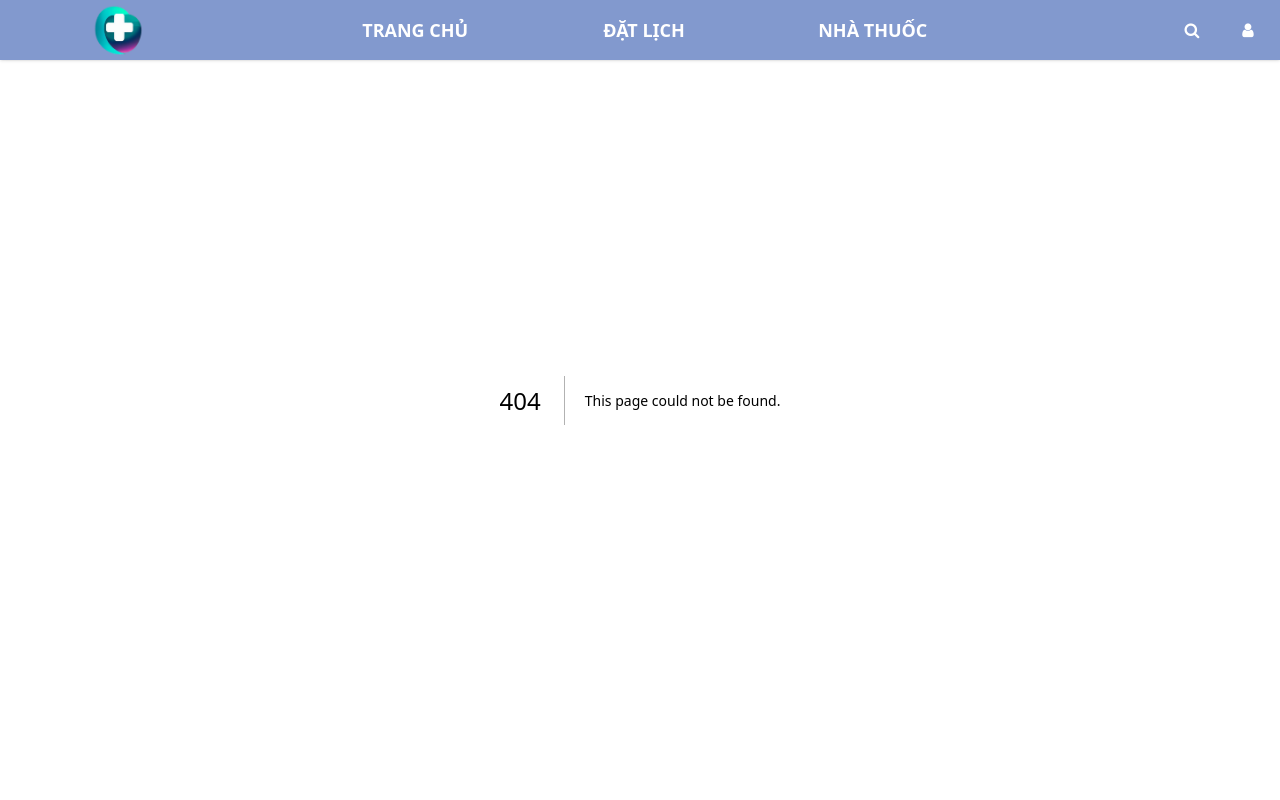
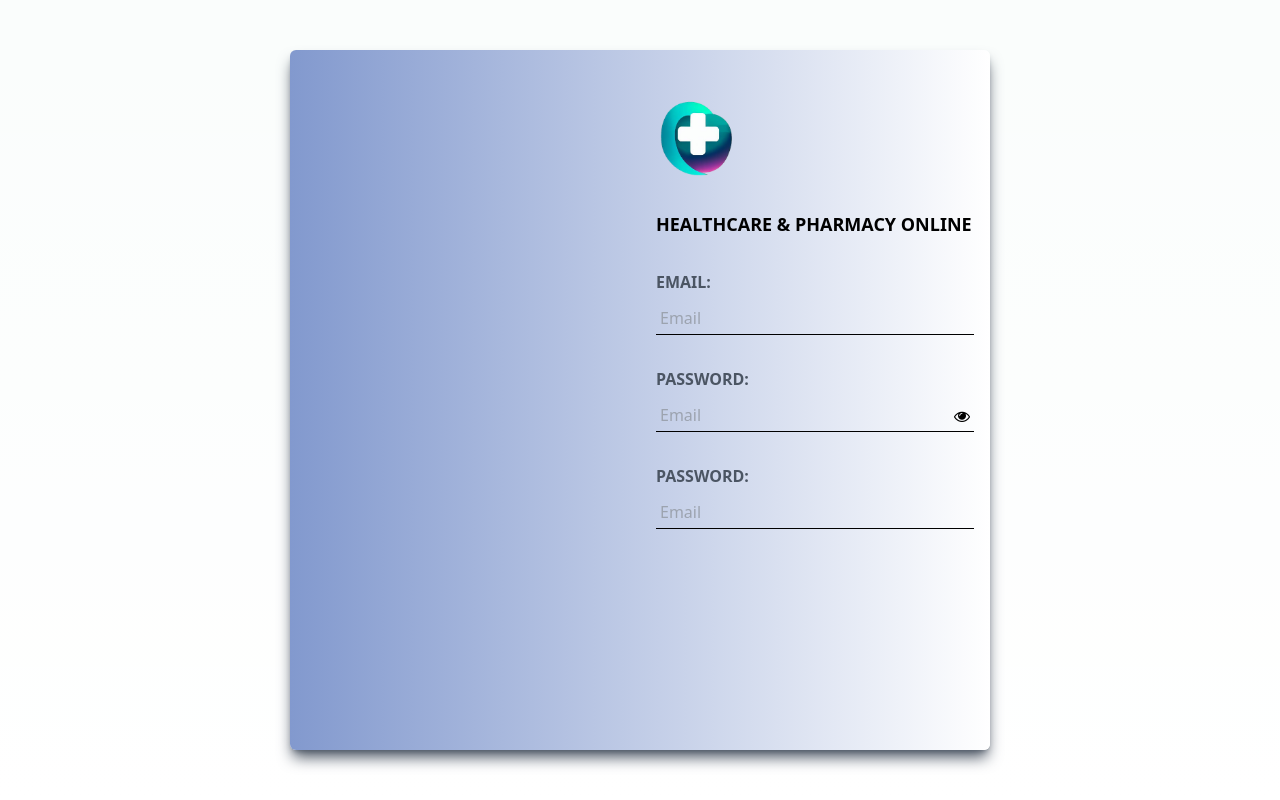
Before and after one commit to truongthienloc/hp_online_fe, a Next.js app: page /login in a window 1280 px wide. Before the commit this address had no page. Shown: the top 800 px of the page. Built offline with nearby package versions, Linux system fonts and the light colour scheme.

Commit message:
Create AuthLayout and LoginPage

```diff
--- /dev/null
+++ b/src/components/Layouts/AuthLayout.tsx
@@ -0,0 +1,22 @@
+import clsx from 'clsx';
+import { LayoutProbs } from '~/types';
+import style from '~/styles/authPage.module.scss';
+
+function AuthLayout({ children }: LayoutProbs) {
+    return (
+        <div className="min-h-screen flex items-center justify-center">
+            <div
+                className={clsx(
+                    'h-[700px] w-[700px] flex flex-row rounded-md shadow-lg shadow-gray-600',
+                    style['form-gradient'],
+                )}
+            >
+                <div className="h-full flex-1 rounded-[inherit] rounded-e-none"></div>
+
+                <div className="h-full flex-1">{children}</div>
+            </div>
+        </div>
+    );
+}
+
+export default AuthLayout;
--- a/src/components/Navbar.tsx
+++ b/src/components/Navbar.tsx
@@ -4,13 +4,6 @@ import Head from 'next/head';
 function Navbar() {
     return (
         <nav className="w-full h-[60px] flex flex-row gap-16 bg-primary fixed shadow z-10">
-            <Head key={'navbar'}>
-                <link
-                    rel="stylesheet"
-                    href="https://cdnjs.cloudflare.com/ajax/libs/font-awesome/4.7.0/css/font-awesome.min.css"
-                />
-            </Head>
-
             <div className="flex-1 flex justify-center p-1">
                 <Link href="/">
                     <img
--- a/src/pages/_document.tsx
+++ b/src/pages/_document.tsx
@@ -3,7 +3,12 @@ import { Html, Head, Main, NextScript } from 'next/document';
 export default function Document() {
     return (
         <Html lang="en">
-            <Head />
+            <Head key={'navbar'}>
+                <link
+                    rel="stylesheet"
+                    href="https://cdnjs.cloudflare.com/ajax/libs/font-awesome/4.7.0/css/font-awesome.min.css"
+                />
+            </Head>
             <body>
                 <Main />
                 <NextScript />
--- /dev/null
+++ b/src/pages/login/index.tsx
@@ -0,0 +1,69 @@
+import AuthLayout from '~/components/Layouts/AuthLayout';
+import { NextPageWithLayout } from '~/types';
+import React, { useId, useState } from 'react';
+
+const LoginPage: NextPageWithLayout = () => {
+    const emailId = useId();
+    const passwordId = useId();
+    const rePasswordId = useId();
+
+    return (
+        <form className="w-full h-full p-4 pt-12 flex flex-col gap-8">
+            <img className="h-20 w-20" src="images/Logo HPO.png" alt="Logo HPO" />
+            <h1 className="font-bold text-lg">HEALTHCARE & PHARMACY ONLINE</h1>
+            <div className="w-full flex flex-col gap-2">
+                <label className="text-gray-600 font-semibold" htmlFor={emailId}>
+                    EMAIL:
+                </label>
+
+                <input
+                    className="text-base bg-transparent border-b border-black outline-none p-1 focus:border-indigo-900 focus:border-b-2 "
+                    type="text"
+                    name="email"
+                    placeholder="Email"
+                    id={emailId}
+                    value={''}
+                />
+            </div>
+
+            <div className="w-full flex flex-col gap-2">
+                <label className="text-gray-600 font-semibold" htmlFor={''}>
+                    PASSWORD:
+                </label>
+
+                <div className="flex flex-row relative">
+                    <input
+                        className="flex-1 text-base bg-transparent border-b border-black outline-none p-1 focus:border-indigo-900 focus:border-b-2 "
+                        type="text"
+                        name="email"
+                        placeholder="Email"
+                        value={''}
+                    />
+                    <button className="h-full absolute right-1 flex items-center justify-center">
+                        <i className="fa fa-eye"></i>
+                    </button>
+                </div>
+            </div>
+
+            <div className="w-full flex flex-col gap-2">
+                <label className="text-gray-600 font-semibold" htmlFor={''}>
+                    PASSWORD:
+                </label>
+
+                <input
+                    className="text-base bg-transparent border-b border-black outline-none p-1 focus:border-indigo-900 focus:border-b-2 "
+                    type="text"
+                    name="email"
+                    placeholder="Email"
+                    value={''}
+                />
+            </div>
+        </form>
+    );
+};
+
+LoginPage.getLayout = (page: React.ReactElement) => {
+    return <AuthLayout>{page}</AuthLayout>;
+};
+
+export default LoginPage;
--- /dev/null
+++ b/src/styles/authPage.module.scss
@@ -0,0 +1,4 @@
+$primary-color: #8299ce;
+.form-gradient {
+    background-image: linear-gradient(to right, $primary-color, white);
+}
```
Also changed, not shown: src/pages/register/index.tsx (added).
